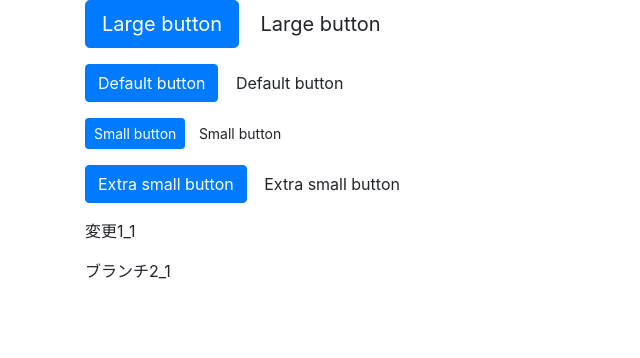
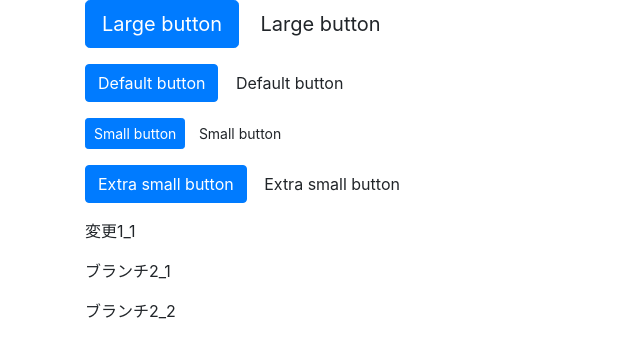
Before and after one commit to okmrhdts/git_test, a plain HTML site: page index.html in a window 1280 px wide. Shown: the whole page, without its empty margins (0-640 px from the left). Drawn offline with nearby package versions, Linux system fonts and the light colour scheme.

Commit message:
ブランチ2_2

```diff
--- a/index.html
+++ b/index.html
@@ -32,6 +32,7 @@
       </p>
       <p>変更1_1</p>
       <p>ブランチ2_1</p>
+      <p>ブランチ2_2</p>
     </div>
   </body>
 </html>
```
